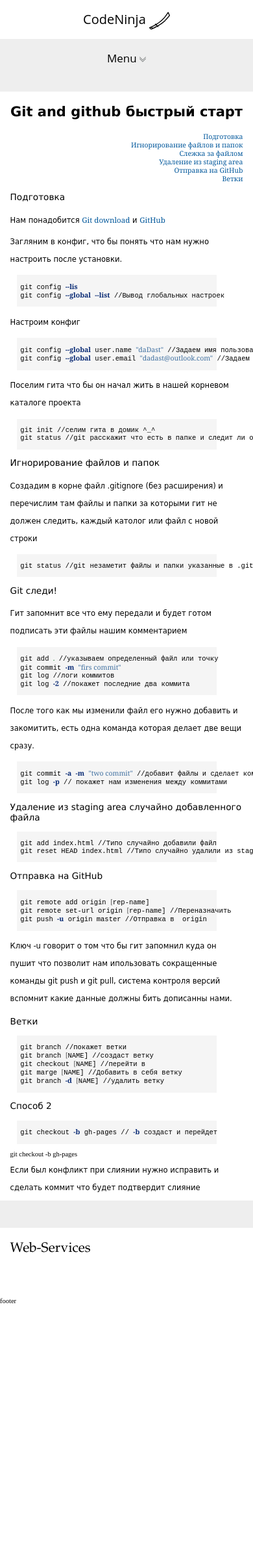
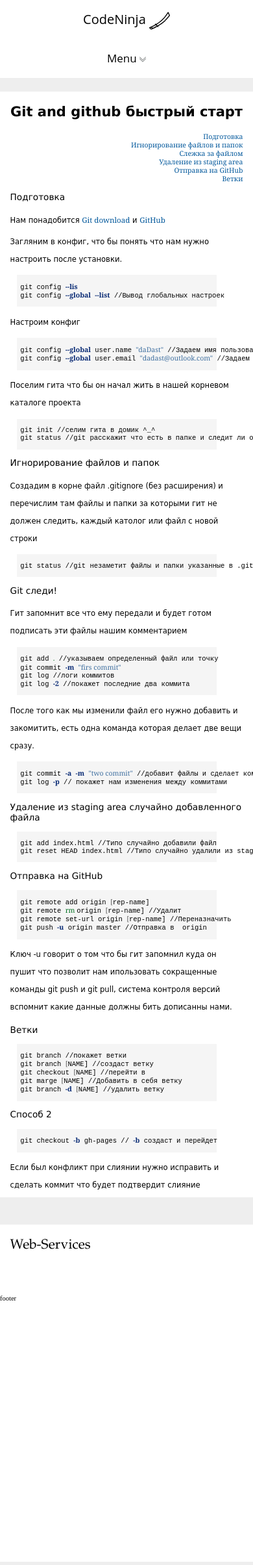
Before and after one commit to webzwezda/CodeNinja, a Jekyll site: the page built from _posts/Web-Services/2018-01-20-quick-start-git-and-github.html, in a window 390 px wide. Shown: the whole page at 65% size. Built offline with Jekyll 4.4.1, drawn with Linux system fonts in a browser that asks for light colours.

Commit message:
finish 25.01.18

```diff
--- a/_config.yml
+++ b/_config.yml
@@ -1,7 +1,7 @@
-title: Как создать сайт?
+title: CodeNinja
 email: your-email@example.com
 description: Основы и нюансы самостоятельной разработки сайтов.
-baseurl: "/CodeNindzya"
+baseurl: "/CodeNinja"
 url: "https://webzwezda.github.io"
 
 
--- a/_dev.yml
+++ b/_dev.yml
@@ -1,7 +1,7 @@
 title: Как создать сайт?
 email: your-email@example.com
 description: Основы и нюансы самостоятельной разработки сайтов.
-baseurl: "/CodeNindzya"
+baseurl: "/CodeNinja"
 url: "http://localhost:4000"
 
 
--- a/_includes/header.html
+++ b/_includes/header.html
@@ -29,10 +29,12 @@
   </a>
             <input type="checkbox" id="drop-1"/>
             <ul class="header__menu__lvl2">
-              <li class="menu__li--lvl2 liDisplay--none"><a class="{{ "/Instructions/"  | prepend: site.baseurl | prepend: site.url}}">Html&Css</a></li>
+              <li class="menu__li--lvl2 liDisplay--none">
+                <a class="header__menu__link" href="{{ "/Instructions/"  | prepend: site.baseurl | prepend: site.url}}">Html&Css</a>
+              </li>
                 <li class="menu__li--lvl2"><a class="header__menu__link" href="#">Ссылки</a></li>
                       <li class="menu__li--lvl2">
-                    <label for="drop-3" class="toggle" style="background-color: #e0e0e0;">Шаблоны <svg class="icon" height="13px" width="10px" xmlns="http://www.w3.org/2000/svg" xmlns:xlink="http://www.w3.org/1999/xlink" version="1.1"  x="0px" y="0px" viewBox="0 0 407.437 407.437" style="enable-background:new 0 0 407.437 407.437;" xml:space="preserve" >
+                    <label for="drop-3" class="toggle" >Шаблоны <svg class="icon" height="13px" width="10px" xmlns="http://www.w3.org/2000/svg" xmlns:xlink="http://www.w3.org/1999/xlink" version="1.1"  x="0px" y="0px" viewBox="0 0 407.437 407.437" style="enable-background:new 0 0 407.437 407.437;" xml:space="preserve" >
   <g>
   	<polygon points="203.718,322.929 21.179,140.984 0,162.232 203.718,365.287 407.437,162.232 386.258,140.984  " fill="#666b6b"/>
   	<polygon points="407.437,63.398 386.258,42.15 203.718,224.095 21.179,42.15 0,63.398 203.718,266.453  " fill="#666b6b"/>
@@ -90,13 +92,13 @@
             </ul>
         </li>
         <li class="menu__li">
-            <label for="drop-5" class="toggle">Design <svg class="icon" height="13px" width="10px" xmlns="http://www.w3.org/2000/svg" xmlns:xlink="http://www.w3.org/1999/xlink" version="1.1"  x="0px" y="0px" viewBox="0 0 407.437 407.437" style="enable-background:new 0 0 407.437 407.437;" xml:space="preserve" >
+            <label for="drop-5" class="toggle">Backend <svg class="icon" height="13px" width="10px" xmlns="http://www.w3.org/2000/svg" xmlns:xlink="http://www.w3.org/1999/xlink" version="1.1"  x="0px" y="0px" viewBox="0 0 407.437 407.437" style="enable-background:new 0 0 407.437 407.437;" xml:space="preserve" >
   <g>
   	<polygon points="203.718,322.929 21.179,140.984 0,162.232 203.718,365.287 407.437,162.232 386.258,140.984  " fill="#666b6b"/>
   	<polygon points="407.437,63.398 386.258,42.15 203.718,224.095 21.179,42.15 0,63.398 203.718,266.453  " fill="#666b6b"/>
   </svg>
   </label>
-            <a class="header__menu__link" href="#">Design <svg class="icon" height="13px" width="10px" xmlns="http://www.w3.org/2000/svg" xmlns:xlink="http://www.w3.org/1999/xlink" version="1.1"  x="0px" y="0px" viewBox="0 0 407.437 407.437" style="enable-background:new 0 0 407.437 407.437;" xml:space="preserve" >
+            <a class="header__menu__link" href="#">Backend <svg class="icon" height="13px" width="10px" xmlns="http://www.w3.org/2000/svg" xmlns:xlink="http://www.w3.org/1999/xlink" version="1.1"  x="0px" y="0px" viewBox="0 0 407.437 407.437" style="enable-background:new 0 0 407.437 407.437;" xml:space="preserve" >
   <g>
   	<polygon points="203.718,322.929 21.179,140.984 0,162.232 203.718,365.287 407.437,162.232 386.258,140.984  " fill="#666b6b"/>
   	<polygon points="407.437,63.398 386.258,42.15 203.718,224.095 21.179,42.15 0,63.398 203.718,266.453  " fill="#666b6b"/>
@@ -104,7 +106,12 @@
   </a>
             <input type="checkbox" id="drop-5"/>
             <ul class="header__menu__lvl2">
-                <li class="menu__li--lvl2"><a class="header__menu__link" href="#">Tutorials</a></li>
+              <li class="menu__li--lvl2 liDisplay--none">
+                <a class="header__menu__link" href="{{ "/backend/"  | prepend: site.baseurl | prepend: site.url}}">Back End</a>
+              </li>
+                <li class="menu__li--lvl2">
+                  <a class="header__menu__link" href="#">Jekyll</a>
+                </li>
             </ul>
         </li>
         <li class="menu__li"><a class="header__menu__link" href="{{ "/Web-Services/" | prepend: site.baseurl | prepend: site.url }}">Cервисы</a></li>
--- a/_posts/Web-Services/2018-01-20-quick-start-git-and-github.html
+++ b/_posts/Web-Services/2018-01-20-quick-start-git-and-github.html
@@ -56,6 +56,7 @@
 <h3 id="push">Отправка на GitHub</h3>
 {% highlight bash %}
 git remote add origin [rep-name]
+git remote rm origin [rep-name] //Удалит
 git remote set-url origin [rep-name] //Переназначить
 git push -u origin master //Отправка в  origin
 {% endhighlight %}
@@ -72,5 +73,4 @@
 {% highlight bash %}
 git checkout -b gh-pages // -b создаст и перейдет
 {% endhighlight %}
-git checkout -b gh-pages
 <p>Если был конфликт при слиянии нужно исправить и сделать коммит что будет подтвердит слияние</p>
--- a/_sass/minima/_mediaquery.scss
+++ b/_sass/minima/_mediaquery.scss
@@ -86,7 +86,11 @@
         display: list-item;
         position: relative;
         list-style: none;
-        background-color: #fafafa;
+        background-color: #f5f5f5;
+
+        & > label {
+          background-color: #f5f5f5;
+        }
 
         &:hover > ul {
           display: none;
@@ -141,7 +145,7 @@
 
     .toggle {
       display: block !important;
-      background-color: #eee;
+      background-color: #fff;
       padding: 14px 20px 14px 20px;
       color: #000;
       font-size: 17px;
```
